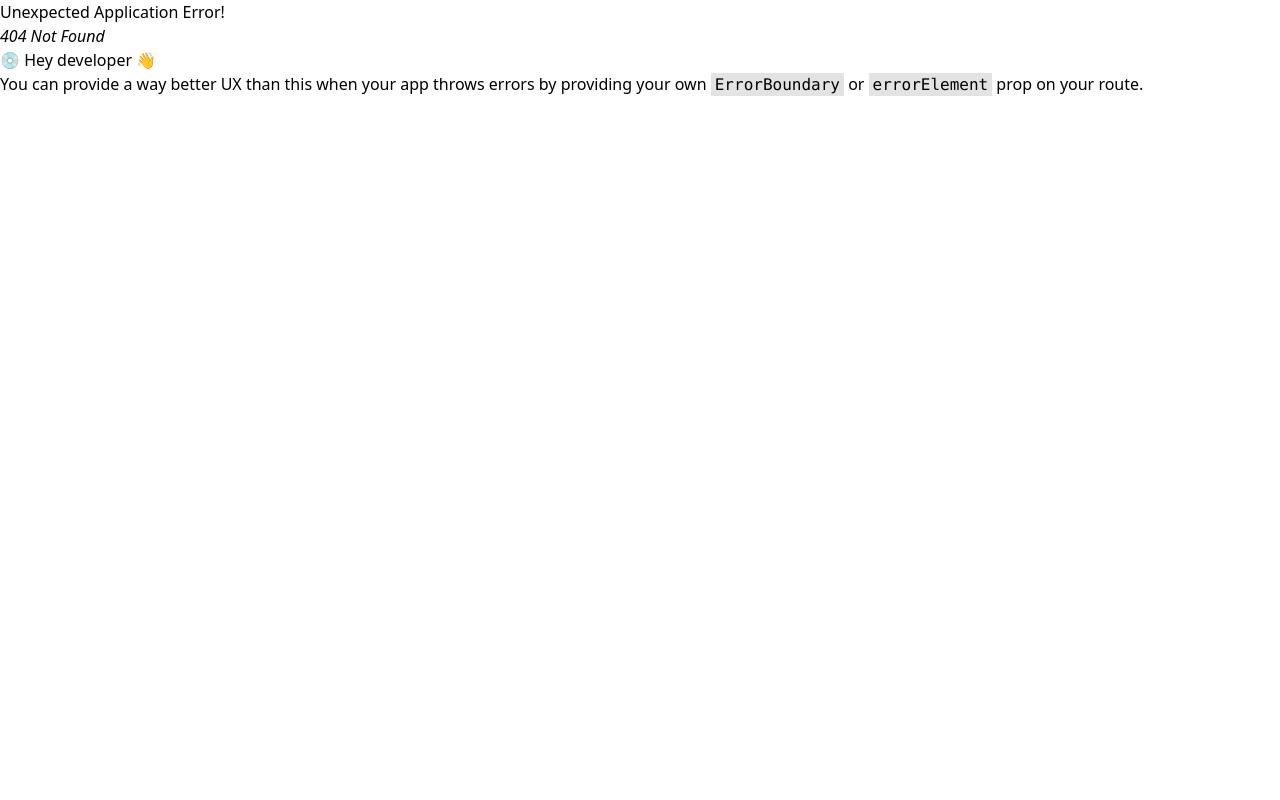
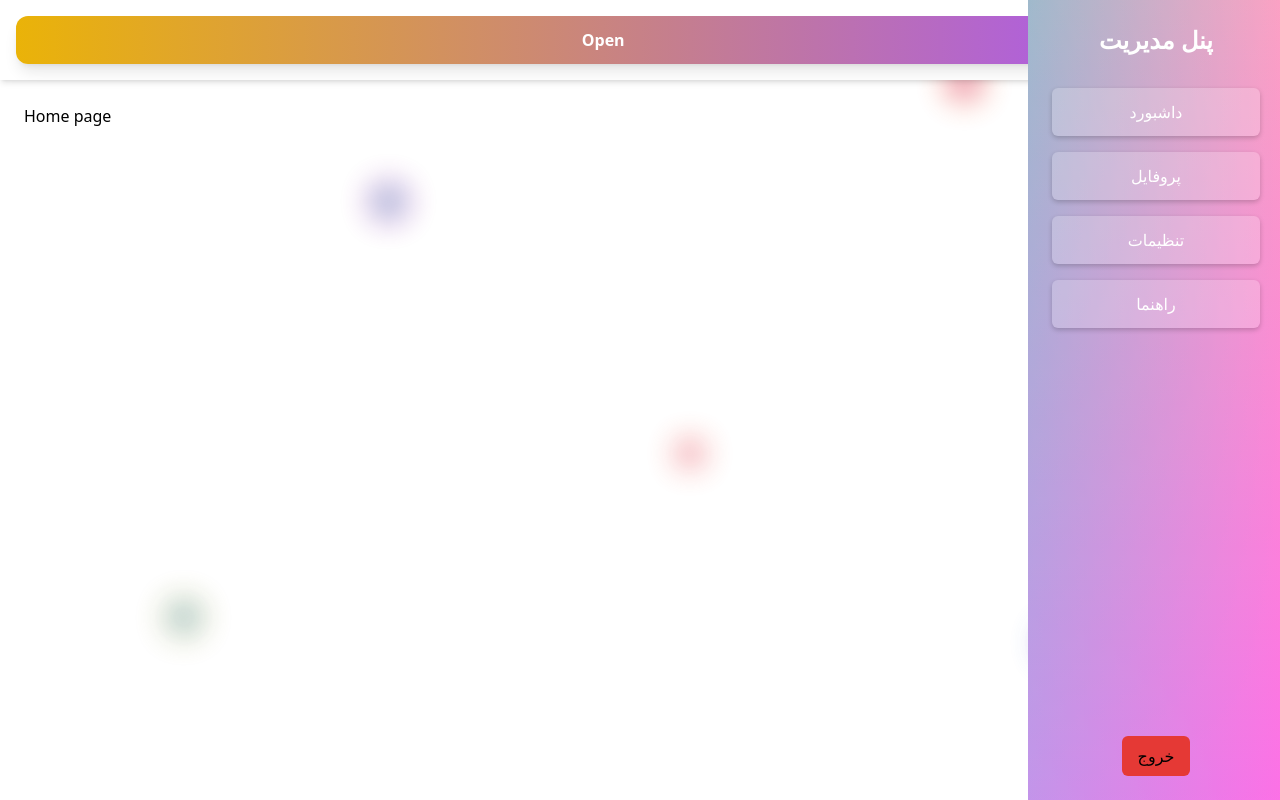
Before and after one commit to saeedMesbah2000/daric, a React app: page /home in a window 1280 px wide. Before the commit this address had no page. Built offline with nearby package versions, Linux system fonts and the light colour scheme; the HTML template or start-up script is replaced by a standard one.

Commit message:
finish Sidebar and some adjustments to Verification and MainLayout

```diff
--- a/package.json
+++ b/package.json
@@ -10,6 +10,7 @@
     "preview": "vite preview"
   },
   "dependencies": {
+    "axios": "^1.7.9",
     "react": "^18.3.1",
     "react-dom": "^18.3.1",
     "react-hook-form": "^7.54.2",
--- a/src/features/indentity/Verification.jsx
+++ b/src/features/indentity/Verification.jsx
@@ -1,11 +1,12 @@
 import React, {useState} from "react";
 import {useForm} from "react-hook-form";
-import {Link, useLocation} from "react-router";
+import {Link, useLocation, useNavigate} from "react-router";
 import {Button, InputField} from "../../share-component";
 
 const Verification = () => {
   const [isLoading, setIsLoading] = useState();
   const {state} = useLocation();
+  const navigate = useNavigate();
   const {
     register,
     handleSubmit,
@@ -14,12 +15,14 @@ const Verification = () => {
 
   const onSubmit = (data) => {
     setIsLoading(true);
-    console.log("Form Data Submitted:", data); // Log the data
-    // Simulate an API call
+    console.log(data);
+
+    debugger;
     setTimeout(() => {
       setIsLoading(false);
-      alert("Form Submitted! Check the console for the data.");
-      console.log("Final Data:", data); // Log again after submission
+      if (data.verificationCode === "123456") {
+        navigate("/home");
+      }
     }, 2000);
   };
 
@@ -38,7 +41,7 @@ const Verification = () => {
 
         <div>
           <InputField
-            id="phoneNumber"
+            id="verificationCode"
             register={register}
             errors={errors}
             label="کد تایید"
--- /dev/null
+++ b/src/features/sidebar/Sidebar.jsx
@@ -0,0 +1,49 @@
+import React from "react";
+import {Link} from "react-router";
+import styles from "./Sidebar.module.css";
+
+const Sidebar = ({isOpen, toggleSidebar}) => {
+  return (
+    <div
+      className={`${styles.sidebar}`}
+      style={{
+        transform: isOpen ? "translateX(0)" : "translateX(-100%)", // Ensures sidebar moves correctly
+      }}>
+      {/* Background Layers */}
+      <div className={styles.backgroundLayers}>
+        <div className={styles.animateGradientLayer1}></div>
+        <div className={styles.animateGradientLayer2}></div>
+      </div>
+
+      {/* Sidebar Content */}
+      <h2 className="text-2xl font-bold mb-8 text-white">پنل مدیریت</h2>
+
+      <nav className="flex flex-col gap-4 w-full px-6">
+        <Link to="/dashboard" className={styles.navItem}>
+          داشبورد
+        </Link>
+        <Link to="/profile" className={styles.navItem}>
+          پروفایل
+        </Link>
+        <Link to="/settings" className={styles.navItem}>
+          تنظیمات
+        </Link>
+        <Link to="/help" className={styles.navItem}>
+          راهنما
+        </Link>
+      </nav>
+
+      {/* Logout Button */}
+      <div className="mt-auto">
+        <button
+          className={styles.logoutButton}
+          aria-label="Logout"
+          onClick={toggleSidebar}>
+          خروج
+        </button>
+      </div>
+    </div>
+  );
+};
+
+export default Sidebar;
--- /dev/null
+++ b/src/features/sidebar/Sidebar.module.css
@@ -0,0 +1,99 @@
+/* Sidebar Container */
+.sidebar {
+  position: fixed;
+  top: 0;
+  right: -260px;
+  height: 100vh;
+  z-index: 20; /* Ensure it’s on top of other content */
+  width: 16rem;
+  display: flex;
+  flex-direction: column;
+  align-items: center;
+  padding: 1.5rem 0;
+  transition: transform 0.3s ease-in-out;
+  background-color: #333; /* Dark background for the sidebar */
+  overflow: hidden;
+}
+
+/* Background Layers */
+.backgroundLayers {
+  position: absolute;
+  inset: 0;
+  z-index: -1; /* Ensure it's behind content */
+  pointer-events: none;
+}
+
+/* Gradient Layer Animations */
+.animateGradientLayer1,
+.animateGradientLayer2 {
+  position: absolute;
+  inset: 0;
+}
+
+.animateGradientLayer1 {
+  background: linear-gradient(270deg, #ff7eb3, #65d6ce, #ffaf7b, #c47aff);
+  background-size: 800% 800%;
+  animation: gradient-layer1 12s ease infinite;
+}
+
+.animateGradientLayer2 {
+  background: linear-gradient(360deg, #a855f7, #10b981, #3b82f6, #facc15);
+  background-size: 600% 600%;
+  animation: gradient-layer2 18s ease infinite;
+  mix-blend-mode: overlay;
+}
+
+/* Navigation Links */
+.navItem {
+  display: block;
+  width: 100%;
+  padding: 0.75rem 1rem;
+  text-align: center;
+  color: #fff; /* Ensures text is white and stands out */
+  background-color: rgba(255, 255, 255, 0.2); /* Lighter background for links */
+  border-radius: 0.375rem;
+  transition: background-color 0.3s ease-in-out;
+  box-shadow: 0 2px 5px rgba(0, 0, 0, 0.2); /* Adds shadow to the links for contrast */
+}
+
+.navItem:hover {
+  background-color: rgba(255, 255, 255, 0.3); /* Slightly darker on hover */
+  box-shadow: 0 4px 10px rgba(0, 0, 0, 0.3); /* Darker shadow for more emphasis */
+}
+
+/* Logout Button */
+.logoutButton {
+  padding: 0.5rem 1rem;
+  background-color: #e53935;
+  border-radius: 0.375rem;
+  transition: background-color 0.3s ease-in-out;
+}
+
+.logoutButton:hover {
+  background-color: #d32f2f;
+}
+
+/* Keyframe Animations for Gradients */
+@keyframes gradient-layer1 {
+  0% {
+    background-position: 0% 50%;
+  }
+  50% {
+    background-position: 100% 50%;
+  }
+  100% {
+    background-position: 0% 50%;
+  }
+}
+
+@keyframes gradient-layer2 {
+  0% {
+    background-position: 50% 0%;
+  }
+  50% {
+    background-position: 50% 100%;
+  }
+  100% {
+    background-position: 50% 0%;
+  }
+}
--- /dev/null
+++ b/src/layouts/main-layout/MainLayout.jsx
@@ -0,0 +1,46 @@
+import React, {useState} from "react";
+import {Outlet} from "react-router";
+import Sidebar from "../../features/sidebar/Sidebar";
+import {Button} from "../../share-component";
+import styles from "./MainLayout.module.css";
+
+const MainLayout = () => {
+  const [open, setOpen] = useState(false);
+
+  const toggleSidebar = () => {
+    setOpen((prevState) => !prevState);
+  };
+
+  return (
+    <div className="flex min-h-screen relative">
+      {/* Fluid Shapes Background Animation */}
+      <div className={styles.animateFluidShapes}>
+        <div></div>
+        <div></div>
+        <div></div>
+        <div></div>
+        <div></div>
+      </div>
+
+      {/* Sidebar */}
+      <Sidebar isOpen={open} toggleSidebar={toggleSidebar} />
+
+      {/* Main Content */}
+      <div className="flex-1 flex flex-col relative z-10">
+        {/* Navbar */}
+        <div className="bg-white shadow-md p-4 flex justify-between items-center">
+          {/* Button to toggle Sidebar */}
+          <Button onClick={toggleSidebar} text={open ? "Close" : "Open"} />
+          <h1 className="text-xl font-bold text-gray-800">Navbar</h1>
+        </div>
+
+        {/* Outlet for Pages */}
+        <div className="p-6 flex-1">
+          <Outlet />
+        </div>
+      </div>
+    </div>
+  );
+};
+
+export default MainLayout;
--- /dev/null
+++ b/src/layouts/main-layout/MainLayout.module.css
@@ -0,0 +1,106 @@
+.animateFluidShapes {
+  position: absolute;
+  inset: 0;
+  pointer-events: none;
+  z-index: -1; /* To ensure it stays behind other content */
+}
+
+.animateFluidShapes div {
+  position: absolute;
+  border-radius: 50%;
+  animation: float-shapes 8s ease-in-out infinite;
+  opacity: 0.8;
+  filter: blur(15px);
+  background-size: 100% 100%;
+  transition: all 0.3s ease;
+}
+
+.animateFluidShapes div:nth-child(1) {
+  top: 80%;
+  left: 10%;
+  width: 40px;
+  height: 40px;
+  background: radial-gradient(
+    circle,
+    rgba(255, 0, 150, 0.6),
+    rgba(0, 204, 255, 0.6),
+    rgba(255, 158, 0, 0.6),
+    rgba(255, 0, 204, 0.6)
+  );
+  animation-delay: 0s;
+}
+
+.animateFluidShapes div:nth-child(2) {
+  top: 30%;
+  left: 25%;
+  width: 40px;
+  height: 40px;
+  background: radial-gradient(
+    circle,
+    rgba(255, 158, 0, 0.6),
+    rgba(0, 204, 255, 0.6),
+    rgba(255, 0, 150, 0.6),
+    rgba(255, 0, 204, 0.6)
+  );
+  animation-delay: 1s;
+}
+
+.animateFluidShapes div:nth-child(3) {
+  top: 15%;
+  left: 70%;
+  width: 40px;
+  height: 40px;
+  background: radial-gradient(
+    circle,
+    rgba(0, 204, 255, 0.6),
+    rgba(255, 0, 150, 0.6),
+    rgba(255, 158, 0, 0.6),
+    rgba(0, 204, 255, 0.6)
+  );
+  animation-delay: 2s;
+}
+
+.animateFluidShapes div:nth-child(4) {
+  top: 60%;
+  left: 50%;
+  width: 30px;
+  height: 30px;
+  background: radial-gradient(
+    circle,
+    rgba(0, 204, 255, 0.6),
+    rgba(255, 0, 150, 0.6),
+    rgba(255, 158, 0, 0.6),
+    rgba(255, 0, 204, 0.6)
+  );
+  animation-delay: 3s;
+}
+
+.animateFluidShapes div:nth-child(5) {
+  top: 80%;
+  left: 80%;
+  width: 40px;
+  height: 40px;
+  background: radial-gradient(
+    circle,
+    rgba(255, 0, 204, 0.6),
+    rgba(255, 0, 150, 0.6),
+    rgba(0, 204, 255, 0.6),
+    rgba(255, 158, 0, 0.6)
+  );
+  animation-delay: 4s;
+}
+
+@keyframes float-shapes {
+  0% {
+    transform: translateY(0) translateX(0);
+    opacity: 0.8;
+  }
+  50% {
+    transform: translateY(-60px) translateX(50px);
+    opacity: 1;
+  }
+  100% {
+    transform: translateY(0) translateX(0);
+    opacity: 0.8;
+  }
+}
--- a/src/pages/Home.jsx
+++ b/src/pages/Home.jsx
@@ -1,11 +1,7 @@
 import React from "react";
 
 const Home = () => {
-  return (
-    <div className="text-red-700">
-      <div>helo</div>
-    </div>
-  );
+  return <div>Home page</div>;
 };
 
 export default Home;
--- a/src/pages/index.js
+++ /dev/null
@@ -1,6 +0,0 @@
-import Home from "./home/Home";
-import Login from "./auth/login/Login";
-import NotFoundPage from "./not-found-page/NotFoundPage";
-import Register from "./auth/register/Register";
-
-export {Home, Login, Register, NotFoundPage};
--- a/src/router.jsx
+++ b/src/router.jsx
@@ -2,8 +2,14 @@ import {Children} from "react";
 import {createBrowserRouter} from "react-router";
 import IdentityLayout from "./layouts/indentity-layout/IdentityLayout";
 import {Login, Register, Verification} from "./features";
+import MainLayout from "./layouts/main-layout/MainLayout";
+import Home from "./pages/Home";
 
 const router = createBrowserRouter([
+  {
+    element: <MainLayout />,
+    children: [{path: "/home", element: <Home />}],
+  },
   {
     element: <IdentityLayout />,
     children: [
```
Also changed, not shown: 1 other file (tests, documents, lock files or other folders).
